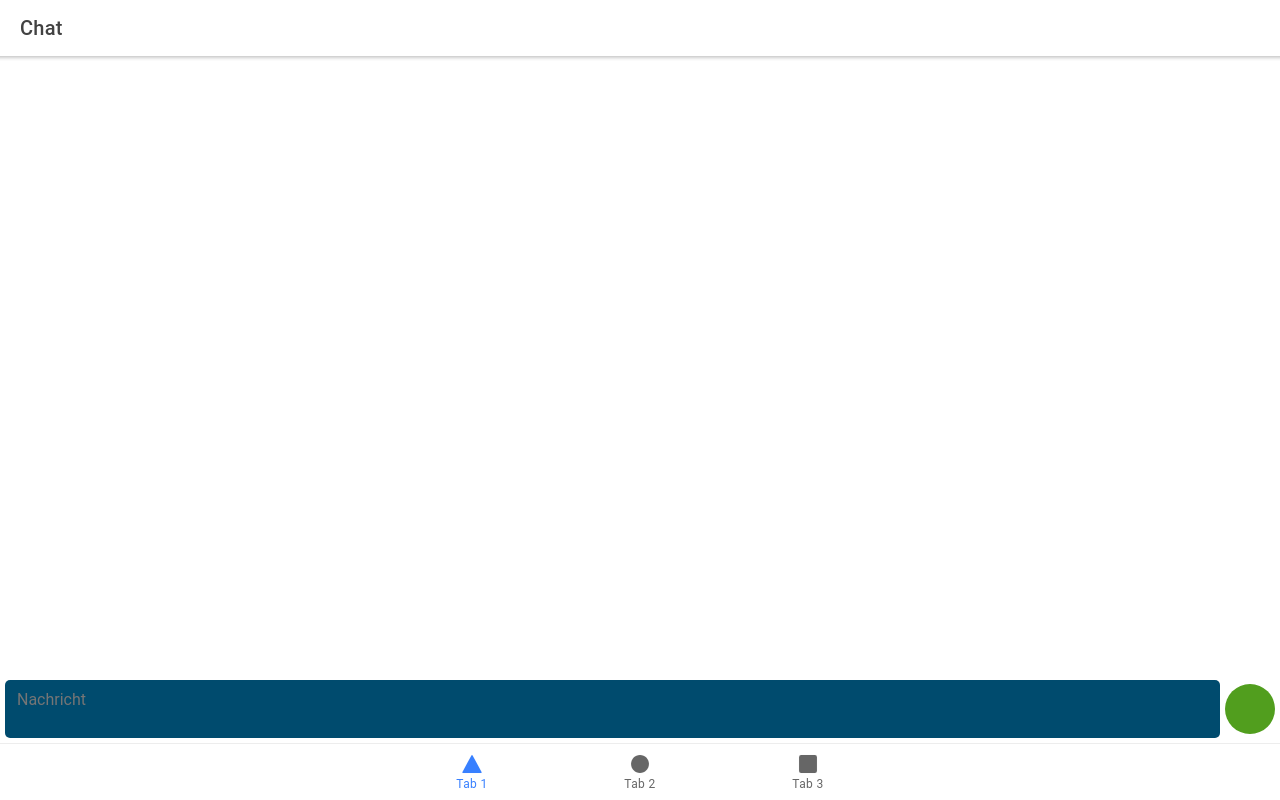
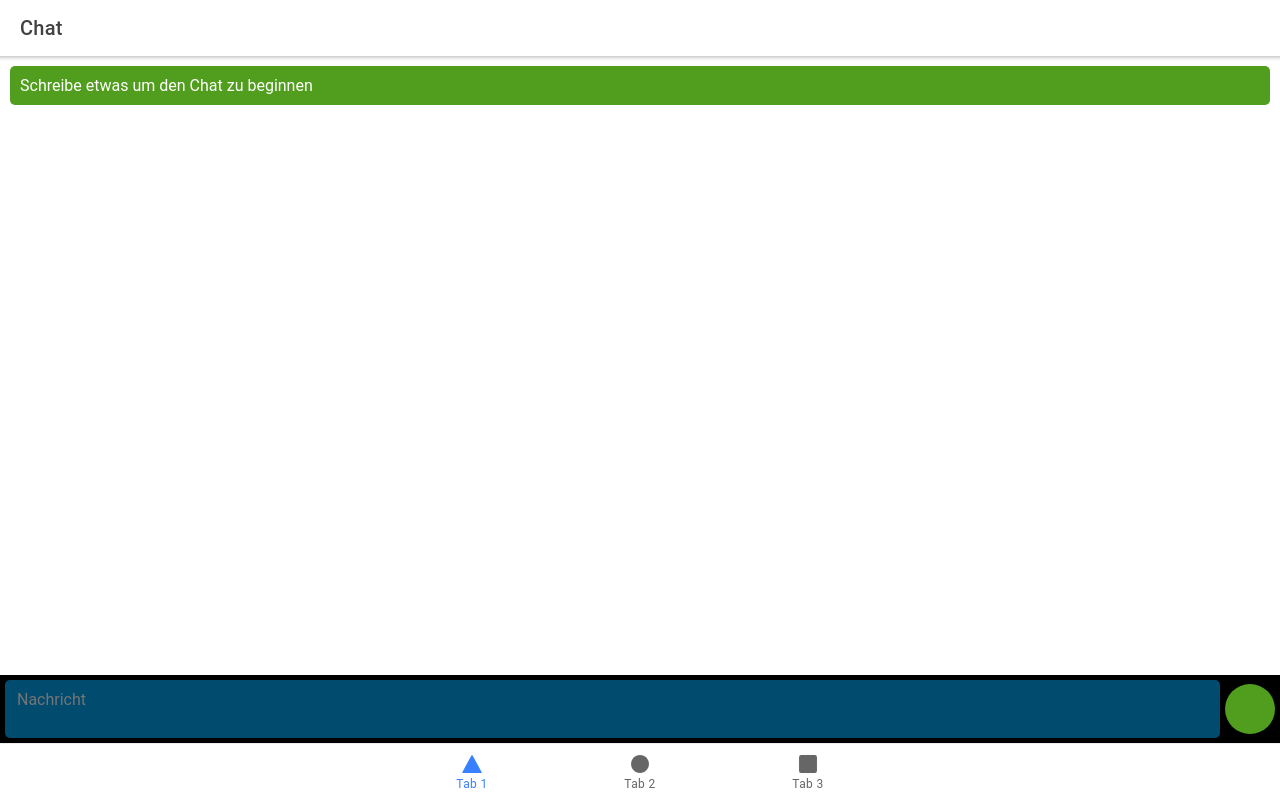
Before and after one commit to JulianBlohm/Chat, a React (Create React App) app: page /tab1 in a window 1280 px wide. Built offline with nearby package versions, Linux system fonts and the light colour scheme.

Commit message:
Add chatarea with send messages

```diff
--- /dev/null
+++ b/src/components/Chat.js
@@ -0,0 +1,33 @@
+import React from 'react'
+import styled from 'styled-components/macro'
+
+function Chat({chat}) {
+    return (
+        <MessageArea>
+            {chat.map((message) =>
+            <Message key={message.id}>
+                {message.text}
+            </Message>)}
+        </MessageArea>
+    )
+}
+
+const MessageArea = styled.section`
+display: flex;
+flex-direction: column;
+flex-wrap: wrap;
+grid-gap: 5px;
+margin-bottom: 60px;
+overflow-y: scroll;
+margin: 10px;
+`
+
+const Message = styled.p`
+margin: 0;
+border-radius: 5px;
+padding: 10px;
+background: #519e1e;
+color: white;
+`
+
+export default Chat
--- a/src/components/Chatinput.js
+++ b/src/components/Chatinput.js
@@ -4,11 +4,11 @@ import TextArea from '../components/TextArea'
 import SendButton from '../components/SendButton'
 
 function Chatinput({chat, setChat}) {
-    const [text, setText] = useState([])
+    const [text, setText] = useState('')
 
     function handleSubmitText(event) {
         event.preventDefault()
-        setChat(text)
+        setChat([{id: chat.length + 1, text: text},...chat])
         setText('')
     }
 
@@ -30,6 +30,9 @@ const Chattools = styled.form`
     align-items: center;
     width: 100%;
     padding: 5px;
+    background: black;
+    position: absolute;
+    bottom: 0;
 `
 
 export default Chatinput
--- a/src/pages/Tab1.js
+++ b/src/pages/Tab1.js
@@ -1,21 +1,30 @@
 import React, { useState } from 'react'
 import { IonHeader, IonPage, IonTitle, IonToolbar } from '@ionic/react'
 import Chatinput from '../components/Chatinput'
+import Chat from '../components/Chat'
+import styled from 'styled-components/macro'
 
 function Tab1() {
-    const [chat, setChat] = useState([])
+    const [chat, setChat] = useState([
+        { id: 1, text: 'Schreibe etwas um den Chat zu beginnen' },
+    ])
     console.log(chat)
 
     return (
-        <IonPage>
+        <IonPageModified>
             <IonHeader>
                 <IonToolbar>
                     <IonTitle>Chat</IonTitle>
                 </IonToolbar>
             </IonHeader>
-            <Chatinput chat={chat} setChat={setChat}/>
-        </IonPage>
+            <Chat chat={chat}/>
+            <Chatinput chat={chat} setChat={setChat} />
+        </IonPageModified>
     )
 }
 
+const IonPageModified = styled(IonPage)`
+justify-content: start;
+`
+
 export default Tab1
```
